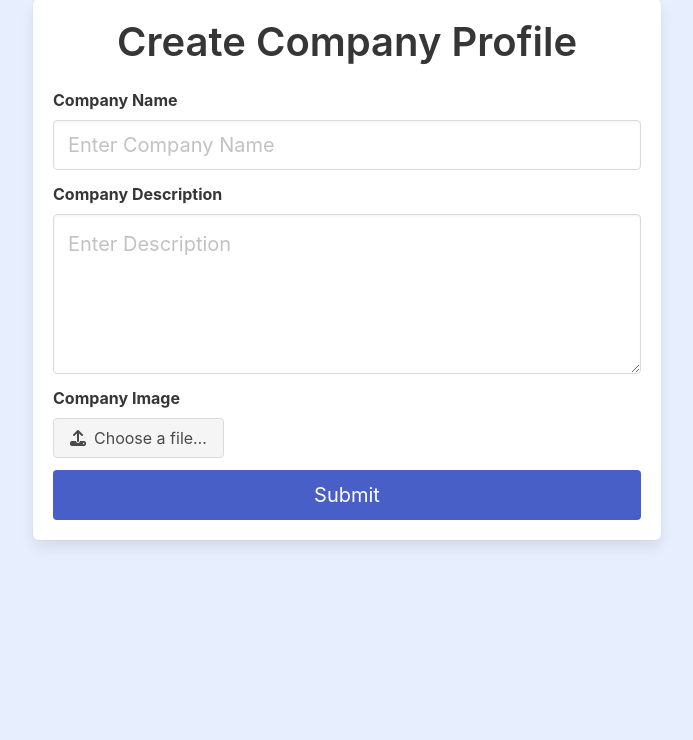
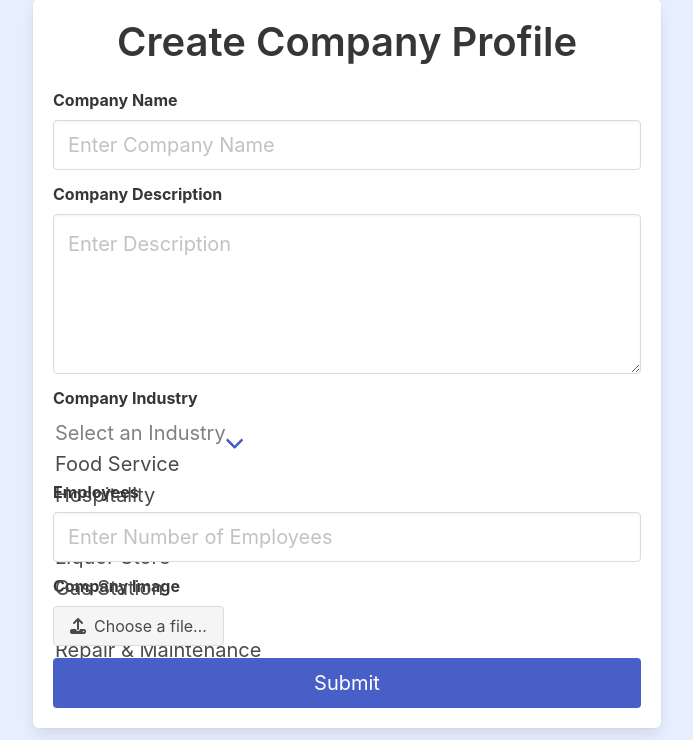
Before and after one commit to andrebhu/Acquisite, a Flask app: page /create in a window 1280 px wide. Shown: the part 217-957 px from the top of the page, without its empty margins (293-986 px from the left). Before the commit the page ends 763 px from the top, so only its background shows below. Run offline with Flask 2, Linux system fonts and the light colour scheme; some libraries are stand-ins or nearby versions.

Commit message:
Model Change

```diff
--- a/src/app.py
+++ b/src/app.py
@@ -66,6 +66,8 @@ with app.app_context():
         description=
         'Lorem ipsum dolor sit amet, consectetur adipiscing elit, sed do eiusmod tempor incididunt ut labore et dolore magna aliqua. Ut enim ad minim veniam, quis nostrud exercitation ullamco laboris nisi ut aliquip ex ea commodo consequat. Duis aute irure dolor in reprehenderit in voluptate velit esse cillum dolore eu fugiat nulla pariatur. Excepteur sint occaecat cupidatat non proident, sunt in culpa qui officia deserunt mollit anim id est laborum.'
         ,
+        industry='food',
+        size=25,
         owner=User.query.get(3),
         image='mcdonalds.png'
     )
@@ -73,12 +75,16 @@ with app.app_context():
     business2 = Business(
         name='Wendys',
         description='lorem',
+        industry='food',
+        size=25,
         owner=User.query.get(2),
         image='wendys.png'
     )
     business3 = Business(
         name='Taco Bell',
         description='We sell tacos',
+        industry='food',
+        size=25,
         owner=User.query.get(4),
         image='five_guys.png'
     )
@@ -231,6 +237,8 @@ def create():
         if request.method == 'POST':
             name = request.form['name'].strip()
             description = request.form['description'].strip()
+            industry = request.form['industry'].strip()
+            employees = request.form['employees'].strip()
 
             # File uploading
             if 'file' not in request.files:
@@ -246,9 +254,12 @@ def create():
             business = Business(
                 name=name,
                 description=description,
+                industry=industry,
+                size=employees,
                 owner=user,
                 image=filename
             )
+
             db.session.add(business)
             db.session.commit()
 
@@ -324,6 +335,8 @@ def edit(business_id):
 
                 business.name = request.form['name'].strip()
                 business.description = request.form['description'].strip()
+                business.industry = request.form['industry'].strip()
+                business.size = request.form['employees'].strip()
 
                 db.session.commit()
             except:
--- a/src/models.py
+++ b/src/models.py
@@ -23,6 +23,7 @@ class User(db.Model):
     avatar = db.Column(db.String(128))
 
     businesses = db.relationship('Business', backref='owner', lazy=True)
+    investments = db.relationship('Business', backref='investor', lazy=True)
 
     def __repr__(self):
         return f'User: {self.id} {self.account_type} {self.username} {self.email} {self.password}'
@@ -33,6 +34,8 @@ class Business(db.Model):
     name = db.Column(db.String(128), nullable=False)
 
     description = db.Column(db.String(128), nullable=False)
+    industry = db.Column(db.String(128), nullable=False)
+    size = db.Column(db.Integer)
 
     owner_id = db.Column(db.Integer, db.ForeignKey('user.id'), nullable=False)
 
@@ -40,8 +43,6 @@ class Business(db.Model):
     # Additional features in the future
     # posts
     # location = db.Column(db.String(128), nullable=False)
-    # industry = db.Column(db.String(128), nullable=False)
-    # size = db.Column(db.Integer)
     # video link
 
 
--- a/src/templates/create_business.html
+++ b/src/templates/create_business.html
@@ -17,6 +17,29 @@
                 <div class="control">
                     <label class="label">Company Description</label>
                     <textarea class="textarea is-medium" name="description" placeholder="Enter Description" required></textarea>
+                </div>
+            </div>
+
+            <div class="field">
+                <label class="label">Company Industry</label>
+                <div class="control">
+                    <div class="select is-medium">
+                        <option selected="true" disabled="disabled">Select an Industry</option>
+                        <option value="food service">Food Service</option>
+                        <option value="hospitality">Hospitality</option>
+                        <option value="construction">Construction</option>
+                        <option value="liquor store">Liquor Store</option>
+                        <option value="gas station">Gas Station</option>
+                        <option value="storage">Storage</option>
+                        <option value="repair & maintenance">Repair & Maintenance</option>
+                    </div>
+                </div>
+            </div>
+
+            <div class="field">
+                <div class="control">
+                    <label class="label">Employees</label>
+                    <input type="number" class="input is-medium" name="employees" placeholder="Enter Number of Employees" min="1" required>
                 </div>
             </div>
 
```
Also changed, not shown: src/templates/edit_business.html (+23 -0 lines).
